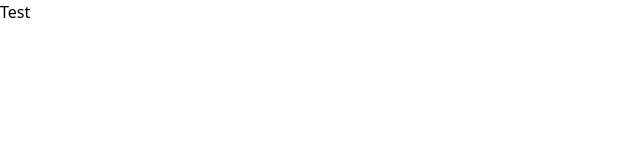
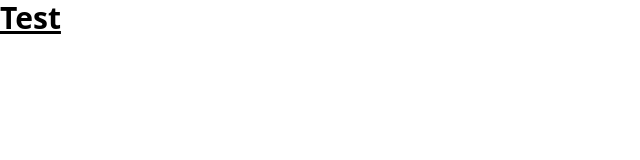
Before and after one commit to Parbrt/GoGoGambling, a React (Vite) app: page / in a window 1280 px wide. Shown: the top 160 px of the page, without its empty margins (0-640 px from the left). Built offline with nearby package versions, Linux system fonts and the light colour scheme.

Commit message:
feat: testing tailwind support

```diff
--- a/src/App.tsx
+++ b/src/App.tsx
@@ -2,6 +2,6 @@
 export default function App() {
 
   return (
-    <h1>Test</h1>
+    <h1 className="text-3xl font-bold underline">Test</h1>
   )
 }
```
